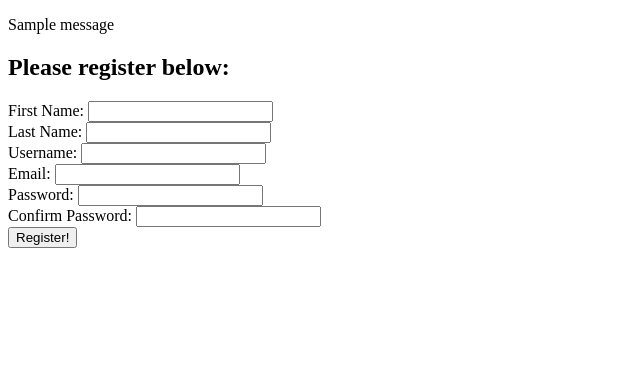
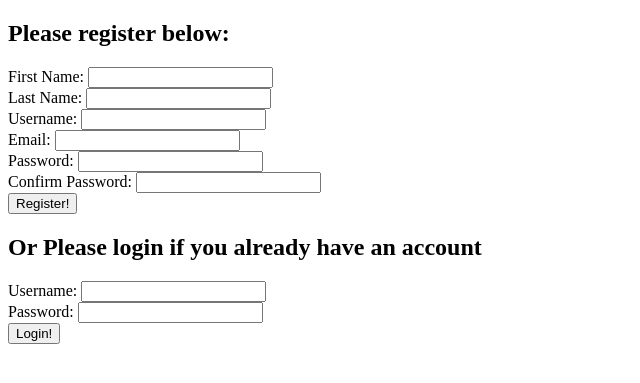
Before and after one commit to rojinash/registration, a Django app: page / in a window 1280 px wide. Shown: the top 383 px of the page, without its empty margins (0-640 px from the left). Run offline with Django 3.2, Linux system fonts and the light colour scheme; tables that the repository leaves empty hold one stand-in row (values such as "Sample post"); one stand-in notice (Sample message) is shown.

Commit message:
add login

```diff
--- a/main/models.py
+++ b/main/models.py
@@ -25,6 +25,7 @@ class UserManager(models.Manager):
 
         return user_errors
 
+
 class User(models.Model):
     first_name = models.CharField(max_length=255)
     last_name = models.CharField(max_length=255)
--- a/main/templates/index.html
+++ b/main/templates/index.html
@@ -8,9 +8,9 @@
 </head>
 
 <body>
-    {% for message in messages %}
+    {% if request.session.register_error == True %} {% for message in messages %}
     <p>{{message}}</p>
-    {%endfor%}
+    {%endfor%} {%endif %}
     <h2>Please register below: </h2>
     <form action="/register" method="POST">
         {% csrf_token %}
@@ -41,6 +41,22 @@
         <button>Register!</button>
     </form>
 
+    <h2>Or Please login if you already have an account </h2>
+    {% if request.session.register_error == False%} {% for message in messages %}
+    <p>{{message}}</p>
+    {%endfor%} {%endif%}
+    <form action="/login" method="POST">
+        {% csrf_token %}
+        <div>
+            <label for="">Username: </label>
+            <input type="text" name="username" id="">
+        </div>
+        <div>
+            <label for="">Password: </label>
+            <input type="password" name="password" id="">
+        </div>
+        <button>Login!</button>
+    </form>
 </body>
 
 </html>
--- a/main/urls.py
+++ b/main/urls.py
@@ -2,5 +2,7 @@ from django.urls import path, include
 from . import views
 urlpatterns = [
     path('', views.index),
-    path('register', views.register),
+    path('register', views.register), #not somewhere you can go, just processes your registration form
+    path('login', views.login),
+    path('welcome', views.welcome),
 ]
--- a/main/views.py
+++ b/main/views.py
@@ -12,9 +12,26 @@ def register(request):
     errors_returned = User.objects.register_validator(form)
     # print(errors_returned)
     if len(errors_returned) > 0:
+        request.session['register_error'] = True
         for single_error in errors_returned.values():
             messages.error(request, single_error)
         return redirect('/')
     hashed_pw = bcrypt.hashpw(form['password'].encode(), bcrypt.gensalt()).decode()
     new_user = User.objects.create(first_name=form['first_name'], last_name=form['last_name'], username=form['username'], email=form['email'], password=hashed_pw)
     return redirect('/')
+
+def login(request):
+    form = request.POST
+    current_user = User.objects.filter(username=form['username'])
+    if len(current_user) < 1:
+        request.session['register_error'] = False
+        messages.error(request,'Username does not exist')
+        return redirect('/')
+    if not bcrypt.checkpw(form['password'].encode(),current_user[0].password.encode()):
+        request.session['register_error'] = False
+        messages.error(request, 'Invalid password')
+        return redirect('/')
+    return redirect('/welcome')
+
+def welcome(request):
+    return render(request, 'welcome.html')
```
Also changed, not shown: main/templates/welcome.html (added, +14 -0 lines), db.sqlite3.
